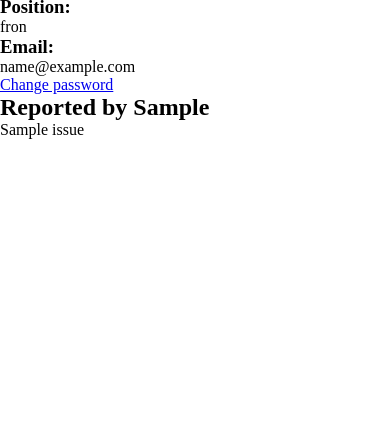
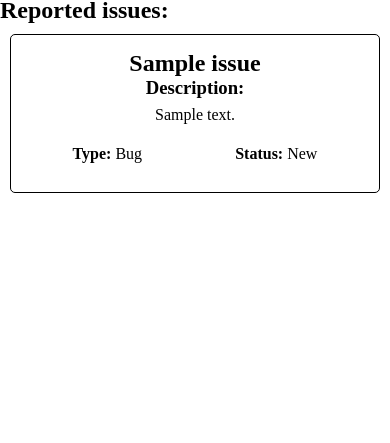
Before and after one commit to Karol204/BugTracker, a Django app: page /profile/1 in a window 390 px wide. Shown: the part 333-776 px from the top of the page. Run offline with Django 3.2, Linux system fonts and the light colour scheme; a user stored in the database is signed in; tables that the repository leaves empty hold one stand-in row (values such as "Sample post"); some web fonts are replaced.

Commit message:
Mobile style

```diff
--- a/pages/urls.py
+++ b/pages/urls.py
@@ -1,8 +1,7 @@
 from django.contrib import admin
 from django.urls import path, include
-from .views import LandingPage, HomePage, ProjectDetalisView, delete_issue, NewBugView, ProfileView, ProfilFormView, \
-    DeveloperProfileView, update_status
-
+from .views import LandingPage, HomePage, ProjectDetalisView, delete_issue, NewBugView, ProfilFormView, \
+     update_status, ProfileView
 
 urlpatterns = [
     # path('admin/', admin.site.urls),
@@ -10,9 +9,9 @@ urlpatterns = [
     path('homePage', HomePage.as_view(), name='home'),
     path('projectDetails/<int:id>', ProjectDetalisView.as_view(), name='projectDetails'),
     path('reportNewBug', NewBugView.as_view(), name='reportNewBug'),
-    path('profileView/<int:id>', ProfileView.as_view(), name='profile'),
-    path('profil', ProfilFormView.as_view(), name='profileForm'),
-    path('profile/<int:id>', DeveloperProfileView.as_view()),
+    # path('profileView/<int:id>', ProfileView.as_view(), name='profile'),
+    path('profil/<int:id>', ProfilFormView.as_view(), name='profileForm'),
+    path('profile/<int:id>', ProfileView.as_view()),
     path('delete/<int:id>', delete_issue),
     path('updateStatus', update_status)
 ]
--- a/pages/views.py
+++ b/pages/views.py
@@ -32,7 +32,7 @@ class HomePage(LoginRequiredMixin, View):
             }
             return render(request, 'HomePage.html', ctx)
         else:
-            return redirect('/profil')
+            return redirect(f'/profil/{request.user.id}')
 
     def post(self, request):
 
@@ -96,33 +96,18 @@ class NewBugView(LoginRequiredMixin, View):
 
 
 
-class ProfileView(LoginRequiredMixin, View):
-
-    def get(self, request, id):
-        user_id = request.user.id
-        employee = Employee.objects.filter(account_id=user_id)
-
-        if employee:
-            person = Employee.objects.get(account_id=user_id)
-            ctx = {
-                'employee': person,
-            }
-            return render(request, 'profilPage.html', ctx)
-        else:
-            return redirect('/profil')
-
 
 class ProfilFormView(LoginRequiredMixin, View):
 
 
-    def get(self, request):
+    def get(self, request, id):
         user_id = request.user.id
-        employee = Employee.objects.filter(account_id=user_id)
-        if employee:
-            person = Employee.objects.get(account_id=user_id)
-            form = ProfilForm(isinstance(person))
-        else:
-            form = ProfilForm()
+        # employee = Employee.objects.filter(account_id=user_id)
+        # if employee:
+        #     person = Employee.objects.get(account_id=user_id)
+        #     form = ProfilForm(isinstance(person))
+        # else:
+        form = ProfilForm()
         ctx = {
             'form': form,
         }
@@ -135,16 +120,25 @@ class ProfilFormView(LoginRequiredMixin, View):
             form.save()
         return redirect('/homePage')
 
-class DeveloperProfileView(LoginRequiredMixin, View):
+
+class ProfileView(LoginRequiredMixin, View):
 
     def get(self, request, id):
-        person = Employee.objects.get(pk=id)
-        reported_by_this_dev = Issue.objects.filter(reported_id=id)
-        ctx = {
-            'employee': person,
-            'reported_by_this_dev': reported_by_this_dev
-        }
-        return render(request, 'profilPage.html', ctx)
+        logged_user_id = request.user.id
+        employee = Employee.objects.filter(pk=id)
+
+        if len(employee) == 1:
+            reported_by_this_dev = Issue.objects.filter(reported_id=id)
+            person = Employee.objects.get(pk=id)
+            projects = Project.objects.filter(devs=id)
+            ctx = {
+                    'employee': person,
+                    'reported_by_this_dev': reported_by_this_dev
+                }
+            return render(request, 'profilPage.html', ctx)
+        else:
+            return redirect(f'/profil/{logged_user_id}')
+
 
 
 def delete_issue(request, id):
--- a/static/css/base.css
+++ b/static/css/base.css
@@ -6,6 +6,11 @@
     padding: 0;
     box-sizing: border-box;
     font-family: 'Muli', 'sans-serif';
+}
+
+a {
+    text-decoration: none;
+    color: #494b68;
 }
 
 .content {
@@ -228,6 +233,18 @@
     justify-content: center;
 }
 
+.mobile-display-none {
+    display: none;
+}
+
+.project-info p {
+    line-height: 25px;
+}
+
+.project-info span {
+    font-weight: bold;
+}
+
 .prof-pic {
     width: 70px;
     height: 70px;
@@ -237,13 +254,15 @@
 .prof-info-box {
     height: 100px;
     width: 100%;
-    padding: 15px;
     border: 1px solid #000;
     margin: 15px 0;
 }
 .prof-info-box a{
+    padding: 15px;
     display: flex;
+    width: 100%;
 }
+
 
 .prof-info {
     margin: auto 10px;
@@ -273,40 +292,98 @@
 .special-btn {
     display: inline-block;
     width: 100%;
-    /*height: 50px;*/
     margin: 10px auto;
 }
 
 /* Project overview styles */
 
-.table-container {
-    max-width: 1200px;
-    margin: 100px auto;
-    background-color: aliceblue;
+.project-info-container {
+    width: 100%;
+    display: flex;
+    flex-direction: column;
+    justify-content: center;
+    align-items: center;
+}
+
+.project-info-container h1 {
+    margin: 10px 0;
+}
+
+.single-issue {
+    width: 85vw;
+    margin: 10px 0;
+    border: 2px solid #246d4c;
+    border-radius: 5px;
+    padding: 5px;
+    display: flex;
+    flex-direction: column;
+    justify-content: center;
+    align-items: center;
+}
+
+
+.single-issue div {
+    width: 100%;
+    display: flex;
+    justify-content: space-around;
+    margin: 7px 0;
+}
+
+.single-issue p {
+    margin: 7px 0;
+}
+
+.single-issue p span {
+    font-weight: bold;
 }
 
 
 
-.table {
-    width: 100%;
-    margin-top: 50px;
-    border: 1px solid #000;
+.single-issue h3 {
+    margin-top: 7px;
 }
 
-.table tr th:not(:last-of-type) {
-    border-right: 1px solid #000;
+
+/* Profile page */
+
+.profile-container {
+    display: flex;
+    flex-direction: column;
+    justify-content: center;
+    align-items: center;
 }
 
-.inside-content td {
-    padding: 10px 15px;
-    text-align: center;
-    vertical-align: middle;
+.issues-in-profile {
+    display: flex;
+    flex-direction: column;
+}
+
+.single-issue-in-profile {
+    display: flex;
+    flex-direction: column;
+    justify-content: center;
+    align-items: center;
+    margin: 10px;
+    padding: 15px;
+    border: 1px solid #000;
     border-radius: 5px;
 }
 
-.title {
-    cursor: pointer;
+.single-issue-in-profile div {
+    width: 100%;
+    display: flex;
+    justify-content: space-around;
+    margin: 7px 0;
 }
+
+.single-issue-in-profile p {
+    margin: 7px 0;
+}
+
+.single-issue-in-profile p span {
+    font-weight: bold;
+}
+
 
 /* Bug report form */
 
@@ -437,3 +514,14 @@ td img {
     border-radius: 50%;
     transform: translateY(26%);
 }
+
+
+
+
+.urgent {
+    background-color: rgba(200, 89, 140, 0.6);
+}
+
+.asap {
+    background-color: rgba(255, 0, 0, 0.2);
+}
--- a/static/js/app.js
+++ b/static/js/app.js
@@ -1,9 +1,9 @@
 // Funkcja odpowiadajaca za fale przy formularzu logowania i rejestracji
 const loginLabels = document.querySelectorAll('.form-control label')
-
 const priorityTypes = document.querySelectorAll('.priorityType')
-
 const formBtn = document.getElementById('hidden-form')
+const btnShowingBtn = document.querySelector('.btnshowingForm')
+const priorityCheck = document.getElementById('priority')
 
 loginLabels.forEach(label => {
     label.innerHTML = label.innerText
@@ -14,7 +14,7 @@ loginLabels.forEach(label => {
 
 // Report bug on popup
 
-const btnShowingBtn = document.querySelector('.btnshowingForm')
+
 
 btnShowingBtn.addEventListener('click', (e) => {
     formBtn.classList.toggle('inactive')
@@ -134,3 +134,13 @@ function sendToServer(id, value) {
         console.log('error')
     })
 }
+
+function priorityCheckFunc() {
+    if(priorityCheck.innerText === 'ASAP'){
+        $('.single-issue').addClass('asap')
+    } else if (priorityCheck.innerText === 'Urgent'){
+        $('.single-issue').addClass('urgent')
+    }
+}
+
+priorityCheckFunc()
--- a/templates/_base.html
+++ b/templates/_base.html
@@ -18,7 +18,7 @@
 <nav class="nav-container">
     <ul>
         <li><a href="/homePage" style="color: #dd3233; font-weight: bold">Home</a></li>
-        <li><a href="/profileView/{{ user.id }}">Profile</a></li>
+        <li><a href="/profile/{{ user.id }}">Profile</a></li>
         {% if user.is_superuser %}
         <li><a href="/admin">Admin Page</a></li>
         {% endif %}
--- a/templates/profilPage.html
+++ b/templates/profilPage.html
@@ -2,29 +2,39 @@
 {% load static %}
 
 {% block content %}
-<div style="margin-top: 60px">
 
-{% if request.user.employee.profil_pic %}
-    <div><img src="{{ request.user.employee.profil_pic.url }}" alt="{{ employee.first_name }}" width="240px"></div>
-{% else %}
-    <div><img src="#" alt="{{ employee.first_name }}" width="240px"></div>
-{% endif %}
+<div class="profile-container">
+        {% if employee.profil_pic %}
+            <div><img src="{{ employee.profil_pic.url }}" alt="{{ employee.first_name }}" width="240px"></div>
+        {% else %}
+            <div><img src="/static/images/profileImg/default.jpg" alt="{{ employee.first_name }}" width="240px"></div>
+        {% endif %}
 
+        <h2>{{ employee.first_name }} {{ employee.last_name }}</h2>
+        <h4>{{ employee.position }}</h4>
+        <p>{{ employee.email }}</p>
 
-        <ul>
-            <li><h3>First name:</h3> {{ employee.first_name }}</li>
-            <li><h3>Last name:</h3> {{ employee.last_name }}</li>
-            <li><h3>Position:</h3> {{ employee.position }}</li>
-            <li><h3>Email:</h3> {{ employee.email }}</li>
-        </ul>
+</div>
+
+    {% if request.user.id == employee.id %}
+
     <div>
         <a href="/accounts/password/change">Change password</a>
     </div>
+    {% endif %}
 
-</div>
+    <h2>Reported issues:</h2>
+     <div class="issues-in-profile">
+            {% for issue in reported_by_this_dev %}
+                <div class="single-issue-in-profile">
+                    <h2>{{ issue.issue_name }}</h2>
+                    <h3>Description: </h3><p>{{ issue.description }}</p>
+                    <div>
+                        <p><span>Type: </span>{{ issue.issue_type }}</p>
+                        <p><span> Status: </span>{{ issue.status }}</p>
+                    </div>
+                </div>
 
-    <h2>Reported by {{ employee.first_name }}</h2>
-    {% for issue in reported_by_this_dev %}
-    <p>{{ issue.issue_name }}</p>
-    {% endfor %}
+            {% endfor %}
+        </div>
 {% endblock %}
```
Also changed, not shown: templates/HomePage.html (+5 -5 lines), templates/projectDetalisPage.html (+27 -25 lines).
